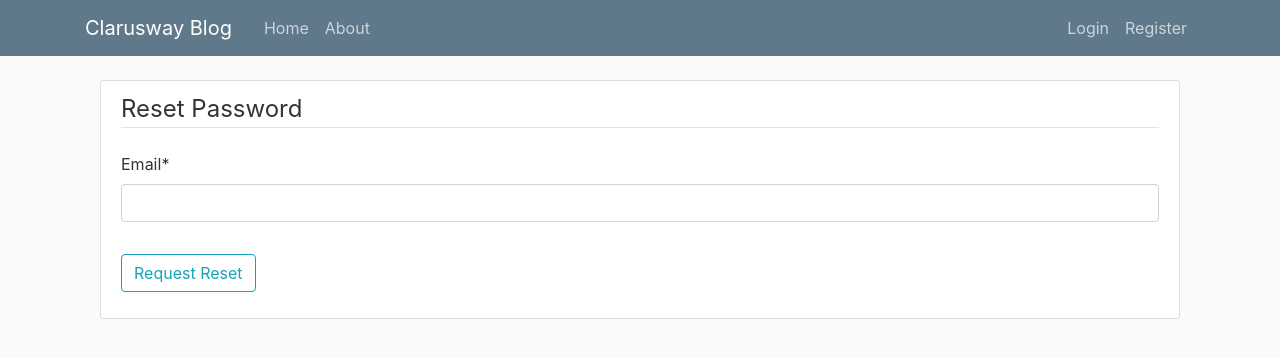
After one commit to muzafferAyd/Django-blog-project-backend, a Django app: page /users/password-reset/ in a window 1280 px wide. The commit adds this page. Shown: the top 358 px of the page. Run offline with Django 3.2, Linux system fonts and the light colour scheme; some libraries are stand-ins or nearby versions.

Commit message:
added password_reset and confirm

```diff
--- a/src/templates/base.html
+++ b/src/templates/base.html
@@ -14,6 +14,16 @@
   </head>
   <body>
         {% include 'navbar.html' %}
+        <div class="container">
+          {% if messages %}
+          {% for message in messages%}
+          <div class="alert alert-{{message.tags}}">
+            {{message}}
+          </div>
+        </div>
+          {% endfor %}
+          {% endif %}
+
       <div class="container">
         {% block content %}
 
--- a/src/users/forms.py
+++ b/src/users/forms.py
@@ -1,6 +1,6 @@
 from django import forms
 from django.contrib.auth.models import User
-from django.contrib.auth.forms import UserCreationForm
+from django.contrib.auth.forms import UserCreationForm, PasswordResetForm
 from django.forms import fields
 from .models import Profile
 
@@ -27,3 +27,11 @@ class UserUpdateForm(forms.ModelForm):
     class Meta:
         model = User
         fields = ("username", "email")
+
+class PasswordResetEmailCheck(PasswordResetForm):
+
+    def clean_email(self):
+        email = self.cleaned_data["email"]
+        if not User.objects.filter(email=email).exists():
+            raise forms.ValidationError("There is no email")
+        return email
--- a/src/users/templates/users/login.html
+++ b/src/users/templates/users/login.html
@@ -11,7 +11,7 @@
         <div class="form-group">
             <button class="btn btn-outline-info" type="submit">Login</button>
             <small class="text-muted ml-2">
-                <a href="#">Forgot Password?</a>
+                <a href="{% url 'password_reset' %}">Forgot Password?</a>
             </small>
         </div>
     </form>
--- /dev/null
+++ b/src/users/templates/users/password_reset_email.html
@@ -0,0 +1,17 @@
+{% extends 'base.html' %} {% block title %}login{% endblock %}
+{% load crispy_forms_tags %}
+{% block content %}
+<div class="content-section">
+    <form action="" method="post">
+        {% csrf_token %}
+        <fieldset class="form-group">
+            <legend class="border-bottom mb-4">Reset Password</legend>
+            {{ form|crispy }}
+        </fieldset>
+        <div class="form-group">
+            <button class="btn btn-outline-info" type="submit">Request Reset</button>
+        </div>
+    </form>
+
+</div>
+{% endblock %}
--- a/src/users/urls.py
+++ b/src/users/urls.py
@@ -1,10 +1,19 @@
 from django.urls import path
 from django.contrib.auth import views as auth_views
 from .views import register, profile
+from .forms import PasswordResetEmailCheck
 
 urlpatterns = [
     path("register/",register, name="register"),
     path("profile/",profile, name="profile"),
     path("login/",auth_views.LoginView.as_view(template_name="users/login.html"), name="login"),
     path("logout/",auth_views.LogoutView.as_view(template_name="users/logout.html"), name="logout"),
+    path('password-reset/', auth_views.PasswordResetView.as_view(
+        template_name='users/password_reset_email.html', form_class=PasswordResetEmailCheck), name='password_reset'),
+    path('password-reset/done/', auth_views.PasswordResetDoneView.as_view(
+        template_name='users/password_reset_done.html'), name='password_reset_done'),
+    path('password-reset-confirm/<uidb64>/<token>', auth_views.PasswordResetConfirmView.as_view(
+        template_name='users/password_reset_confirm.html'), name='password_reset_confirm'),
+    path('password-reset-complete/', auth_views.PasswordResetCompleteView.as_view(
+        template_name='users/password_reset_complete.html'), name='password_reset_complete'),
 ]
```
Also changed, not shown: src/blogapp/views.py (+11 -4 lines), src/blogapp_proj/settings.py (+8 -0 lines), src/users/templates/users/password_reset_complete.html (added, +8 -0 lines), src/users/templates/users/password_reset_confirm.html (added, +17 -0 lines), src/users/templates/users/password_reset_done.html (added, +11 -0 lines), src/users/views.py (+7 -2 lines).
